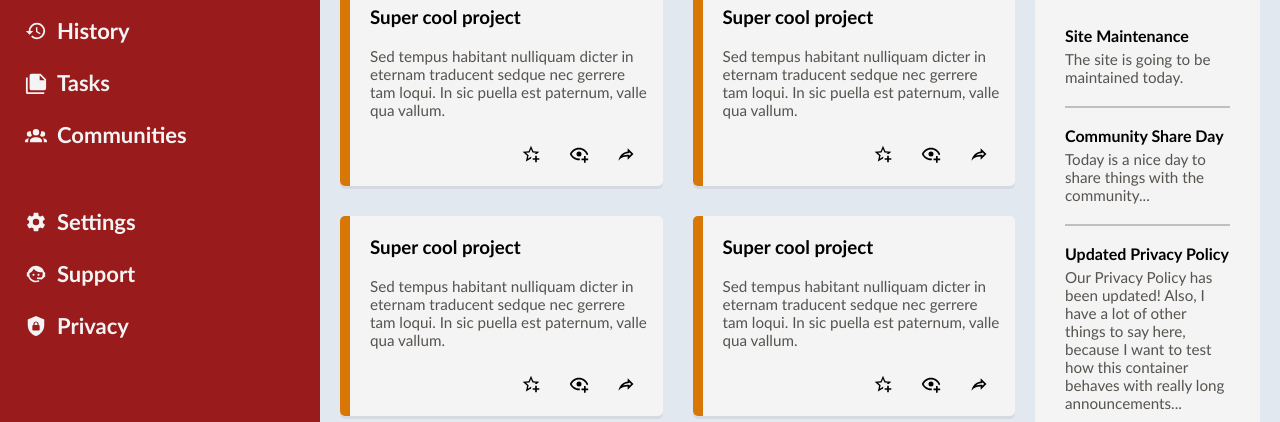
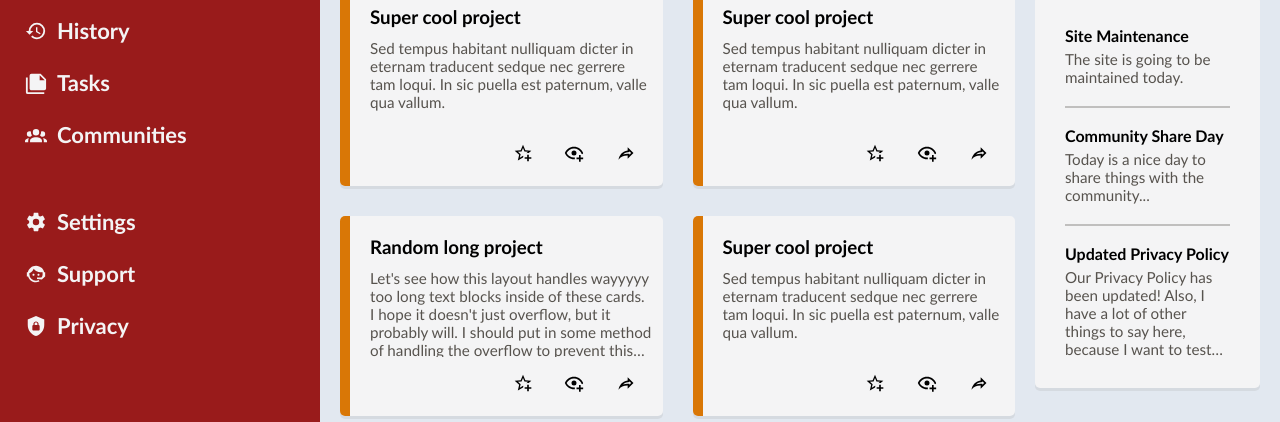
Before and after one commit to Kurlgargyey/odin-dashboard, a plain HTML site: page index.html in a window 1280 px wide. Shown: the part 250-672 px from the top of the page. Drawn offline with Linux system fonts and the light colour scheme.

Commit message:
add overflow handling on cards

```diff
--- a/index.html
+++ b/index.html
@@ -131,8 +131,8 @@
      </div>
 
      <div class="card content">
-      <h3>Super cool project</h3>
-      <p>Sed tempus habitant nulliquam dicter in eternam traducent sedque nec gerrere tam loqui. In sic puella est paternum, valle qua vallum.</p>
+      <h3>Random long project</h3>
+      <p>Let's see how this layout handles wayyyyy too long text blocks inside of these cards. I hope it doesn't just overflow, but it probably will. I should put in some method of handling the overflow to prevent this layout from breaking.</p>
       <div class="card-buttons">
        <button class="favorite-btn" type="button"><svg xmlns="http://www.w3.org/2000/svg" viewBox="0 0 24 24">
         <path d="M5.8 21L7.4 14L2 9.2L9.2 8.6L12 2L14.8 8.6L22 9.2L18.8 12H18C17.3 12 16.6 12.1 15.9 12.4L18.1 10.5L13.7 10.1L12 6.1L10.3 10.1L5.9 10.5L9.2 13.4L8.2 17.7L12 15.4L12.5 15.7C12.3 16.2 12.1 16.8 12.1 17.3L5.8 21M17 14V17H14V19H17V22H19V19H22V17H19V14H17Z" />
--- a/styles.css
+++ b/styles.css
@@ -262,9 +262,10 @@ img {
 }
 
 .card {
- display: flex;
- flex-direction: column;
- justify-content: space-between;
+ display: grid;
+ grid-template-rows: auto 5.5em auto;
+ gap: 10px;
+
  position: relative;
 
  padding: 20px 10px 20px 30px;
@@ -287,8 +288,8 @@ img {
 }
 
 .card > .card-buttons {
- display: flex;
- align-self: flex-end;
+ align-self: end;
+ justify-self: end;
 }
 
 .card button {
@@ -384,6 +385,11 @@ img {
 .content span {
  color: var(--soft-text);
  pointer-events: none;
+ display: -webkit-box;
+ overflow: hidden;
+ text-overflow: ellipsis;
+ -webkit-line-clamp: 5;
+ -webkit-box-orient: vertical;
 }
 
 .content p {
```
Also changed, not shown: 1 other file.
